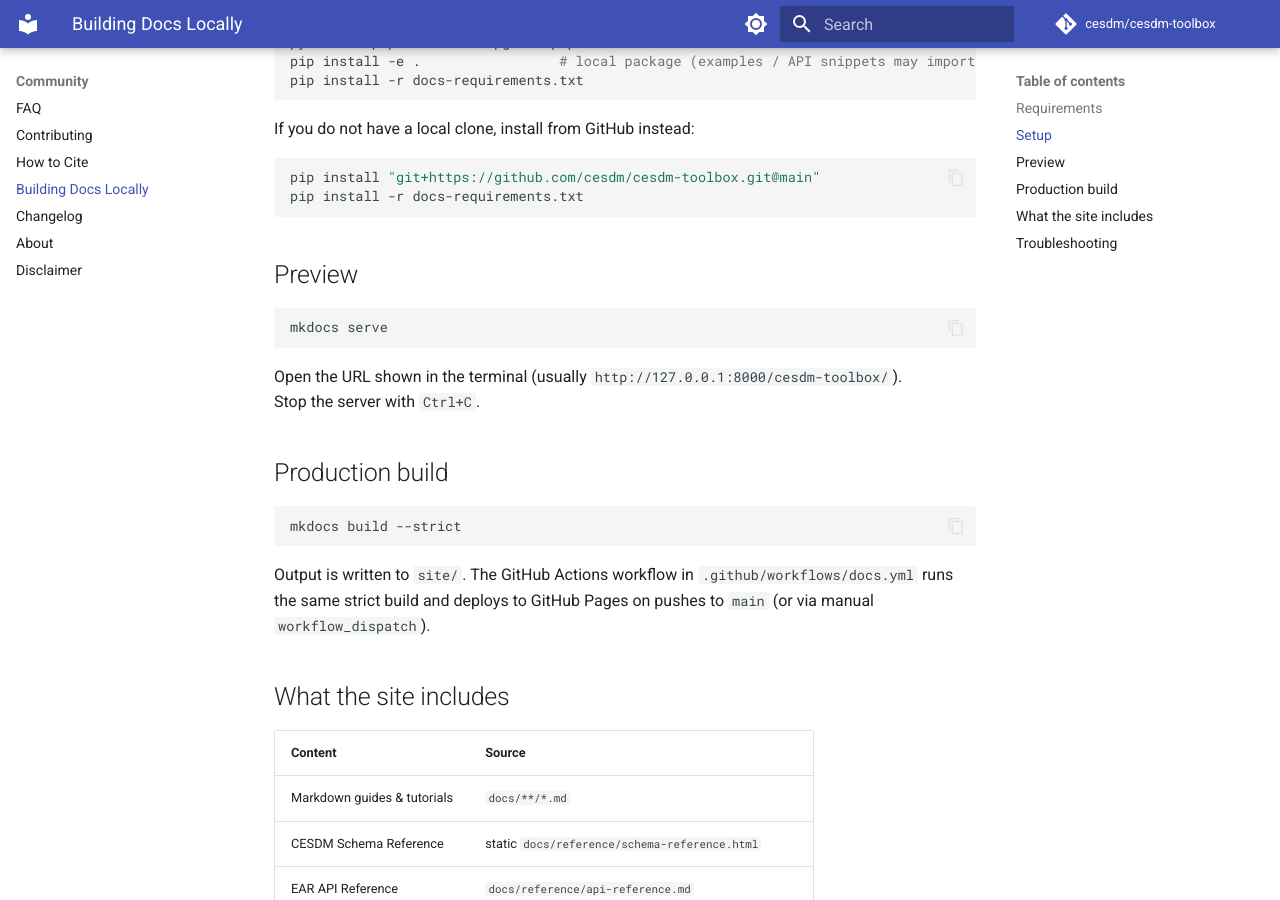
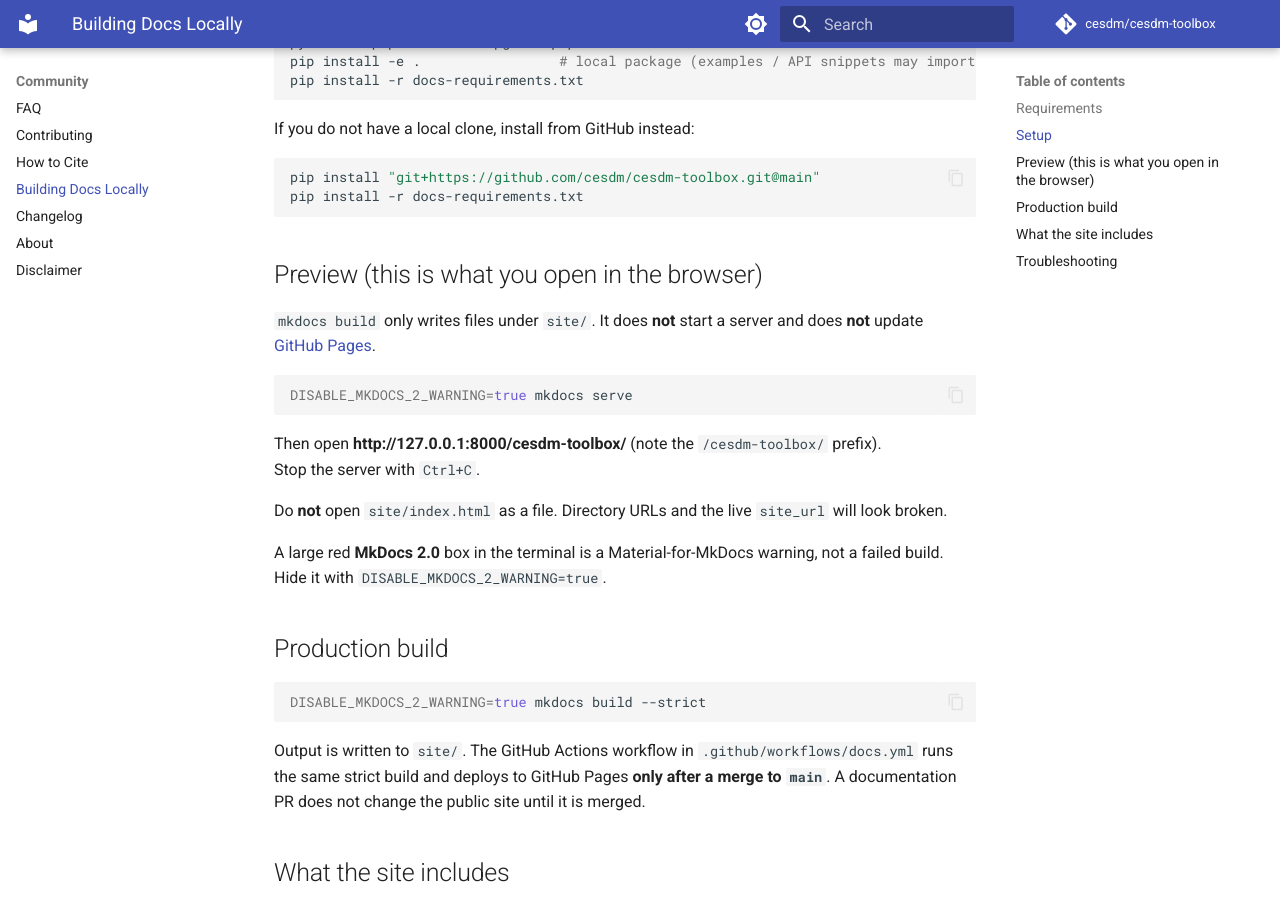
Before and after one commit to cesdm/cesdm-toolbox, an MkDocs documentation site: the page built from docs/community/building-docs.md, in a window 1280 px wide and 900 px high, scrolled down 571 px. Built offline with MkDocs 1.6.1 and Material for MkDocs 9.7.7, drawn with Linux system fonts in a browser that asks for light colours; comment, search, counter and statistics services are not loaded.

Commit message:
Fix docs preview path and restore Conversion Units in the nav.
mkdocs build only writes site/; Conversion Units had disappeared from the new Build tab even though the tutorial is still in the tree.

Co-authored-by: Cursor <cursoragent@cursor.com>

````diff
--- a/docs/community/building-docs.md
+++ b/docs/community/building-docs.md
@@ -27,22 +27,28 @@ pip install "git+https://github.com/cesdm/cesdm-toolbox.git@main"
 pip install -r docs-requirements.txt
 ```
 
-## Preview
+## Preview (this is what you open in the browser)
+
+`mkdocs build` only writes files under `site/`. It does **not** start a server and does **not** update [GitHub Pages](https://cesdm.github.io/cesdm-toolbox/).
 
 ```bash
-mkdocs serve
+DISABLE_MKDOCS_2_WARNING=true mkdocs serve
 ```
 
-Open the URL shown in the terminal (usually `http://127.0.0.1:8000/cesdm-toolbox/`).
+Then open **http://127.0.0.1:8000/cesdm-toolbox/** (note the `/cesdm-toolbox/` prefix).
 Stop the server with `Ctrl+C`.
+
+Do **not** open `site/index.html` as a file. Directory URLs and the live `site_url` will look broken.
+
+A large red **MkDocs 2.0** box in the terminal is a Material-for-MkDocs warning, not a failed build. Hide it with `DISABLE_MKDOCS_2_WARNING=true`.
 
 ## Production build
 
 ```bash
-mkdocs build --strict
+DISABLE_MKDOCS_2_WARNING=true mkdocs build --strict
 ```
 
-Output is written to `site/`. The GitHub Actions workflow in `.github/workflows/docs.yml` runs the same strict build and deploys to GitHub Pages on pushes to `main` (or via manual `workflow_dispatch`).
+Output is written to `site/`. The GitHub Actions workflow in `.github/workflows/docs.yml` runs the same strict build and deploys to GitHub Pages **only after a merge to `main`**. A documentation PR does not change the public site until it is merged.
 
 ## What the site includes
 
--- a/mkdocs.yml
+++ b/mkdocs.yml
@@ -46,8 +46,7 @@ theme:
       name: Switch to light mode
 
 nav:
-- Home:
-    - Welcome: index.md
+- Home: index.md
 - Learn:
   - CESDM in 5 Minutes: getting-started/cesdm-in-5-minutes.md
   - What is CESDM?: getting-started/what-is-cesdm.md
@@ -69,6 +68,12 @@ nav:
     - Part 2 — Demand & Generation: tutorials/building-first-model/part-2-demand-and-generation.md
     - Part 3 — Profiles & Interconnectors: tutorials/building-first-model/part-3-profiles-and-interconnectors.md
     - Part 4 — Multi-carrier & Export: tutorials/building-first-model/part-4-multicarrier-and-export.md
+  - Conversion Units:
+    - Overview: tutorials/conversion-units/overview.md
+    - Part 1 — System & Carriers: tutorials/conversion-units/part-1-system-and-carriers.md
+    - Part 2 — Supply & Demand: tutorials/conversion-units/part-2-supply-and-demand.md
+    - Part 3 — Conversion Leaves: tutorials/conversion-units/part-3-conversion-units.md
+    - Part 4 — Validate & Export: tutorials/conversion-units/part-4-validate-and-export.md
   - Spatial Aggregation (optional): guides/spatial-aggregation.md
 - Use:
   - Profiles & Time-series: guides/profiles.md
````
